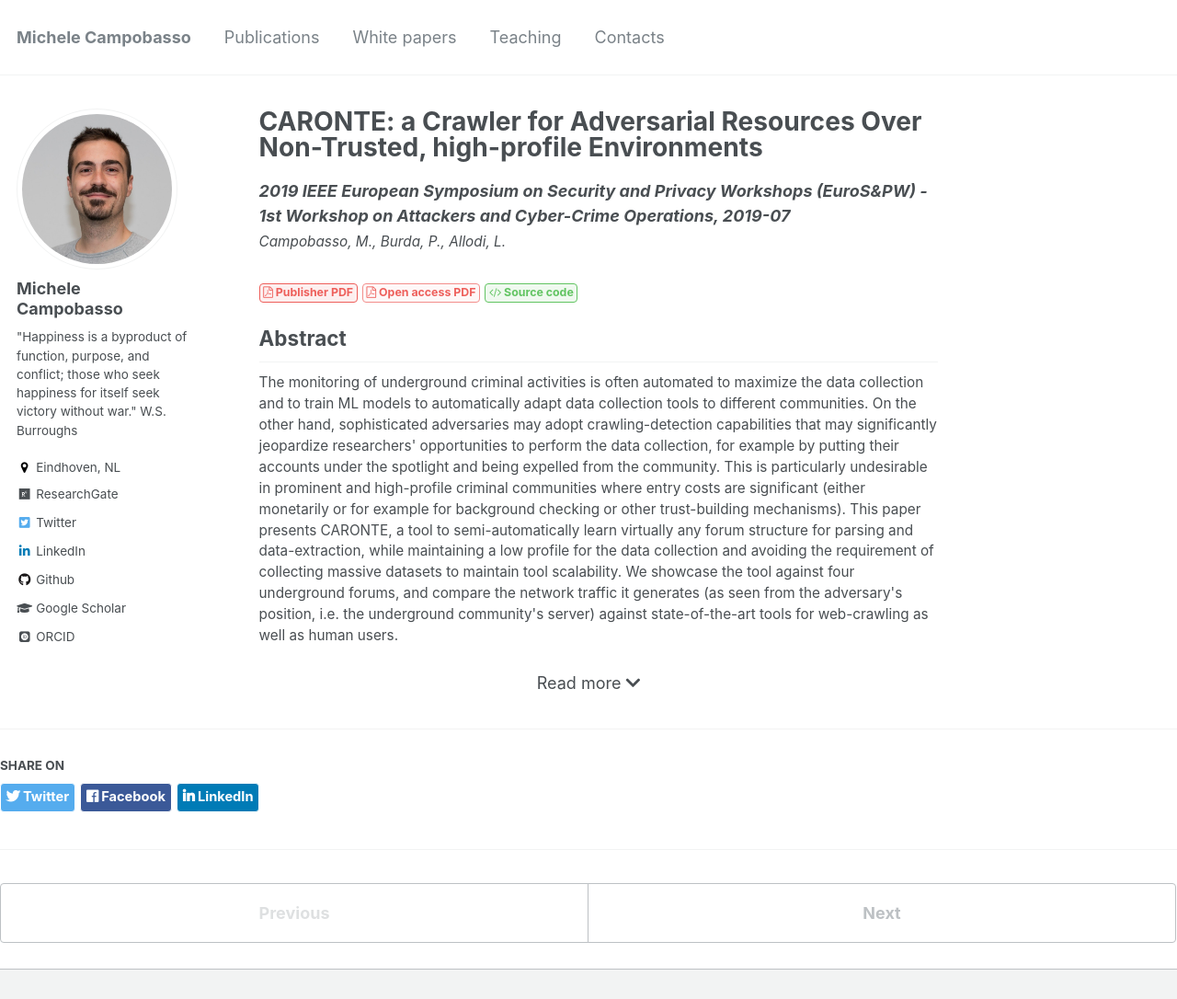
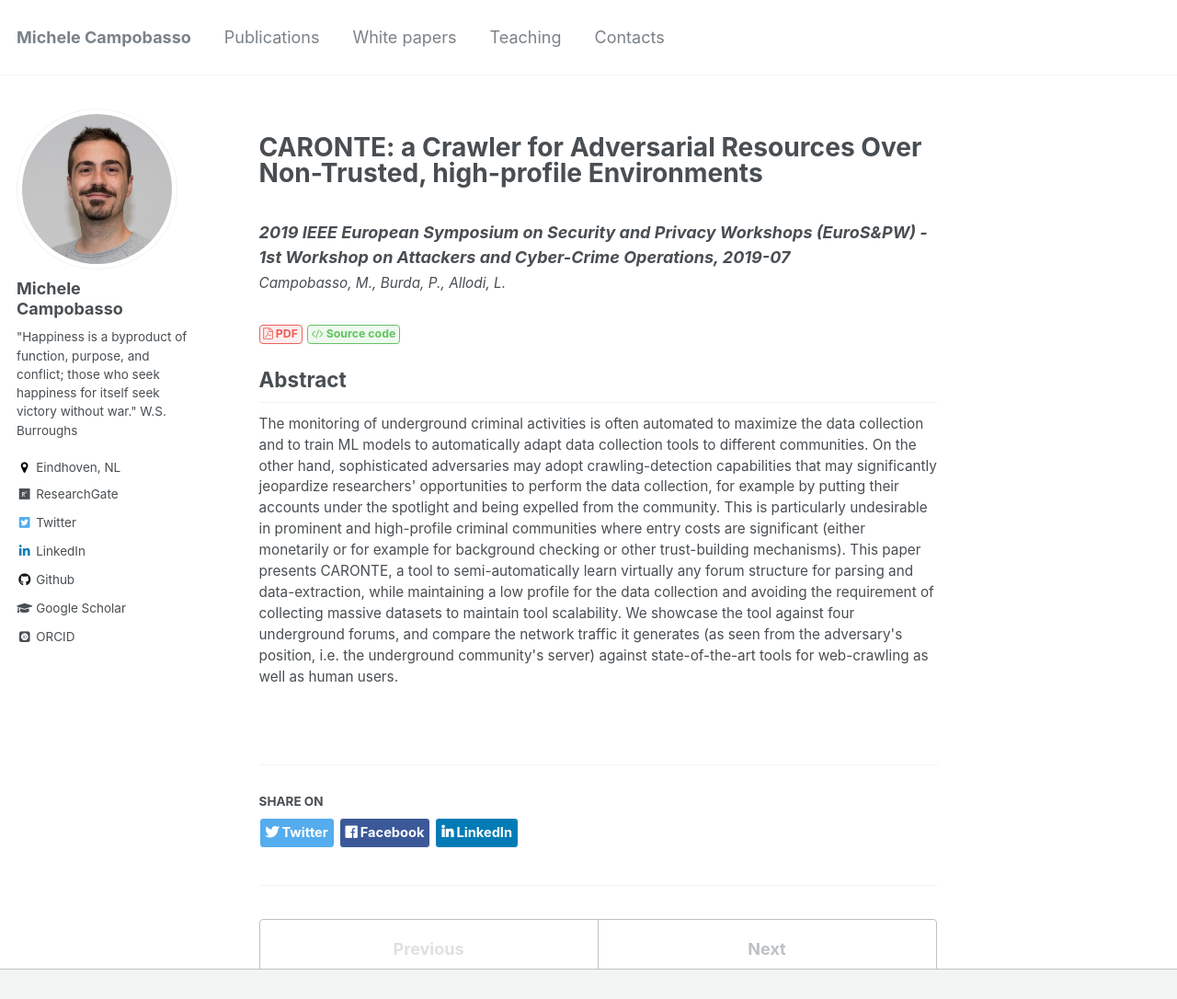
Before and after one commit to michelecampobasso/michelecampobasso.github.io, a Jekyll site: the page built from _publications/2019-07-17-caronte.md, in a window 1280 px wide and 1226 px high, cut to the strip 0-1086 px from the top of the window. Shown: the whole strip at 92% size. Built offline with Jekyll 4.4.1, drawn with Linux system fonts in a browser that asks for light colours; some web fonts are replaced.

Commit message:
aaaand bug fix

```diff
--- a/_layouts/single.html
+++ b/_layouts/single.html
@@ -1,19 +1,15 @@
 ---
 layout: default
 ---
-
 {% include base_path %}
-
 {% if page.header.overlay_color or page.header.overlay_image or page.header.image %}
 {% include page__hero.html %}
 {% endif %}
-
 {% if page.url != "/" and site.breadcrumbs %}
 {% unless paginator %}
 {% include breadcrumbs.html %}
 {% endunless %}
 {% endif %}
-
 <script>
    function growDiv() {
      var growDiv = document.getElementsByClassName('grow')[0];
@@ -29,10 +25,8 @@
      }
    }
 </script>
-
 <div id="main" role="main">
    {% include sidebar.html %}
-
    <article class="page" itemscope itemtype="http://schema.org/CreativeWork">
       {% if page.title %}
       <meta itemprop="headline" content="{{ page.title | markdownify | strip_html | strip_newlines | escape_once }}">
@@ -46,12 +40,14 @@
       {% if page.modified %}
       <meta itemprop="dateModified" content="{{ page.modified | date: '%B %d, %Y' }}">
       {% endif %}
-
       <div class="page__inner-wrap">
-        {% unless page.header.overlay_color or page.header.overlay_image %}
          <header>
             {% if page.title %}
-          <h1 class="page__title" itemprop="headline"> {{ page.title | markdownify | remove: "<p>" | remove: "</p>" }}</h1>
+            <h1 class="page__title" itemprop="headline">
+               {{ page.title | markdownify | remove: "
+               <p>" | remove: "</p>
+               " }}
+            </h1>
             {% endif %}
             {% if page.read_time %}
             <p class="page__meta"><i class="fa fa-clock-o" aria-hidden="true"></i> {% include read-time.html %}</p>
@@ -60,12 +56,9 @@
             <p class="page__date"><strong><i class="fa fa-fw fa-calendar" aria-hidden="true"></i> {{ site.data.ui-text[site.locale].date_label | default: "Published:" }}</strong> <time datetime="{{ page.modified | date: '%Y-%m-%d' }}">{{ page.modified | date: "%B %d, %Y" }}</time>
             </p>
             {% endif %}
-
-
             {% if page.collection == 'teaching' %}
             <p> {{ page.type }}, <i>{{ page.venue }}</i>, {{ page.date | default: "1900-01-01" | date: "%Y" }} </p>
-
-          {% elsif page.collection == 'publications' %}
+            {% elsif page.collection == 'publications' or page.collection == 'whitepapers' %}
             <p style="margin-bottom: 0">
                <i><b>{{ page.venue }}, {{ page.date | default: "1900-01-01" | date: "%Y-%m" }}</b></i>
                <br>
@@ -81,11 +74,11 @@
                <!--{% if page.publisher_link %}<a href="{{ page.publisher_link }}" class="btn btn--pdf" target="_blank" rel="noopener noreferrer"><i class="fa fa-file-pdf-o" aria-hidden="true"></i> Publisher link</a>{% endif %}
                   {% if page.pre_print_link %}<a href="{{ page.pre_print_link }}" class="btn btn--pdf"><i class="fa fa-file-pdf-o" aria-hidden="true"></i> Pre-print direct link</a>{% endif %}
                   {% if page.open_access_link %}<a href="{{ page.open_access_link }}" class="btn btn--pdf-light"><i class="fa fa-file-pdf-o" aria-hidden="true"></i> arXiv.org</a>{% endif %}
-              {% if page.white_paper_publisher_link %}<a href="{{ page.white_paper_publisher_link }}" class="btn btn--success"><i class="fas fa-external-link-alt" aria-hidden="true"></i> Publisher link</a>{% endif %} -->
-              {% if page.publisher_link %}<a href="{{ page.open_access_link }}" class="btn btn--pdf" target="_blank" rel="noopener noreferrer"><i class="fa fa-file-pdf-o" aria-hidden="true"></i> Publisher PDF</a>{% endif %}
-              {% if page.open_access_link %}<a href="{{ page.open_access_link }}" class="btn btn--pdf-light"><i class="fa fa-file-pdf-o" aria-hidden="true"></i> Open access PDF</a>{% endif %}
+                  {% if page.white_paper_publisher_link %}<a href="{{ page.white_paper_publisher_link }}" class="btn btn--success"><i class="fas fa-external-link-alt" aria-hidden="true"></i> Publisher link</a>{% endif %}
+                  {% if page.publisher_link %}<a href="{{ page.open_access_link }}" class="btn btn--pdf" target="_blank" rel="noopener noreferrer"><i class="fa fa-file-pdf-o" aria-hidden="true"></i> Publisher PDF</a>{% endif %}-->
+               {% if page.open_access_link %}<a href="{{ page.open_access_link }}" target="_blank" class="btn btn--pdf"><i class="fa fa-file-pdf-o" aria-hidden="true"></i> PDF</a>{% endif %}
                {% if page.pre_print_link %}<a href="{{ page.pre_print_link }}" class="btn btn--pdf"><i class="fa fa-file-pdf-o" aria-hidden="true"></i> Pre-print</a>{% endif %}
-              {% if page.white_paper_publisher_link %}<a href="{{ page.white_paper_publisher_link }}" class="btn btn--success"><i class="fas fa-external-link-alt" aria-hidden="true"></i> PDF</a>{% endif %}
+               {% if page.white_paper_publisher_link %}<a href="{{ page.white_paper_publisher_link }}" class="btn btn--success"><i class="fas fa-external-link-alt" aria-hidden="true"></i> External link</a>{% endif %}
                {% if page.database %}<a href="{{ page.database }}" class="btn btn--success"><i class="fa fa-database" aria-hidden="true"></i> Datasets</a>{% endif %}
                {% if page.source %}<a href="{{ page.source }}" class="btn btn--success"><i class="fa fa-code" aria-hidden="true"></i> Source code</a>{% endif %}
                {% if page.extra_section_title %}<a href="#appendix" class="btn btn--appendix"><i class="fa fa-book" aria-hidden="true"></i> Appendix</a>{% endif %}
@@ -93,81 +86,76 @@
                {% if page.press %}<a href="#media" class="btn btn--info"><i class="fa fa-newspaper-o" aria-hidden="true"></i> Media coverage</a>{% endif %}
             </p>
             <section class="page__content" itemprop="text">
+               {% if page.abstract and page.abstract != "" %}
+               <h2>Abstract</h2>
+               <p style="font-size: 0.85em">{{page.abstract}}</p>
+               {% endif %}
+               {% if page.exec_summary and page.exec_summary != "" %}
+               <h2>Executive Summary</h2>
+               <p style="font-size: 0.85em">{{page.exec_summary}}</p>
+               {% endif %}
+               {% if page.main_outcomes and page.main_outcomes != "" %}
+               <h2>Main research outcomes</h2>
+               <p style="font-size: 0.85em">{{page.main_outcomes}}</p>
+               {% endif %}
 
 
-              {% if page.abstract and page.abstract != "" %}<h2>Abstract</h2>
-              <p style="font-size: 0.85em">{{page.abstract}}</p>
-              {% endif %}
-              {% if page.exec_summary and page.exec_summary != "" %}<h2>Executive Summary</h2>
-              <p style="font-size: 0.85em">{{page.exec_summary}}</p>
-              {% endif %}
-              {% if page.main_outcomes and page.main_outcomes != "" %}<h2>Main research outcomes</h2>
-              <p style="font-size: 0.85em">{{page.main_outcomes}}</p>
-              {% endif %}
                {% if page.extra_section_title and page.extra_section_title != "" and page.extra_section_content1 and page.extra_section_content1 != "" %}
-
                <div class="grow" id="pre" style="height: 200px">
                   <div class='measuringWrapper'>
                      <h2 id="appendix">{{ page.extra_section_title}}</h2>
                      <p style="font-size: 0.85em">{{page.extra_section_content1}}</p>
-                  {% endif %}
                      {% if page.extra_section_fig1 and page.extra_section_fig1 != "" %}
                      <img src="{{site.url}}{{page.extra_section_fig1}}" onclick="window.open(this.src)"></img>
                      {% endif %}
                      {% if page.extra_section_content2 and page.extra_section_content2 != "" %}
-                  <br/><br/><p style="font-size: 0.85em">{{page.extra_section_content2}}</p>
+                     <br/><br/>
+                     <p style="font-size: 0.85em">{{page.extra_section_content2}}</p>
                      {% endif %}
                      {% if page.extra_section_fig2 and page.extra_section_fig2 != "" %}
                      <img src="{{site.url}}{{page.extra_section_fig2}}" onclick="window.open(this.src)"></img>
                      {% endif %}
                      {% if page.extra_section_content3 and page.extra_section_content3 != "" %}
-                  <br/><br/><p style="font-size: 0.85em">{{page.extra_section_content3}}</p>
+                     <br/><br/>
+                     <p style="font-size: 0.85em">{{page.extra_section_content3}}</p>
                      {% endif %}
                   </div>
                </div>
+               {%endif%}
+
+               {% if page.extra_section_title and page.extra_section_title != "" and page.extra_section_content1 and page.extra_section_content1 != "" %}
                <div onclick="growDiv()" class="morebutton" id="more-button">Read more <i class="fas fa-chevron-down"></i></div>
-
-              {% if page.press and page.press != "" %}<h2 id="media">Media coverage</h2>
+               {% endif %}
+               {% if page.press and page.press != "" %}
+               <h2 id="media">Media coverage</h2>
                {% for item in page.press%}
                <a style="font-size: 0.85em; " href="{{ item[0] }}">[{% if item[1] == "en"%}<span class="flag-icon flag-icon-gb" style="font-size: 17px"></span>{%elsif item[1] == "nl"%}<span class="flag-icon flag-icon-nl" style="font-size: 17px"></span>{%endif%}] {{ item[2] }}</a><br/>
                {% endfor %}
             {% endif %}
-              {% elsif page.date %}
-              <p class="page__date"><strong><i class="fa fa-fw fa-calendar" aria-hidden="true"></i> {{ site.data.ui-text[site.locale].date_label | default: "Published:" }}</strong> <time datetime="{{ page.date | date_to_xmlschema }}">{{ page.date | default: "1900-01-01" | date: "%B %d, %Y" }}</time></p>
+            </section>
             {% endif %}
-            </section>
-
-
             {% if page.citation and page.paperurl %}
             <p>Recommended citation: {{ page.citation }} <a href="{{ page.paperurl }}"><u>{{ page.paperurl }}</u></a></p>
             {% elsif page.citation %}
             <p>Recommended citation: {{ page.citation }} </p>
             {% endif %}
-
          </header>
-          {% endunless %}
-
          <section class="page__content" itemprop="text">
             {{ content }}
          </section>
-
          <footer class="page__meta">
             {% if site.data.ui-text[site.locale].meta_label %}
             <h4 class="page__meta-title">{{ site.data.ui-text[site.locale].meta_label }}</h4>
             {% endif %}
             {% include page__taxonomy.html %}
          </footer>
-
          {% if page.share %}{% include social-share.html %}{% endif %}
-
          {% include post_pagination.html %}
       </div>
-
       {% if site.comments.provider and page.comments %}
       {% include comments.html %}
       {% endif %}
    </article>
-
    {% comment %}<!-- only show related on a post page when not disabled -->{% endcomment %}
    {% if page.id and page.related and site.related_posts.size > 0 %}
    <div class="page__related">
```
Lines whose indentation alone changed are shown as unchanged.
